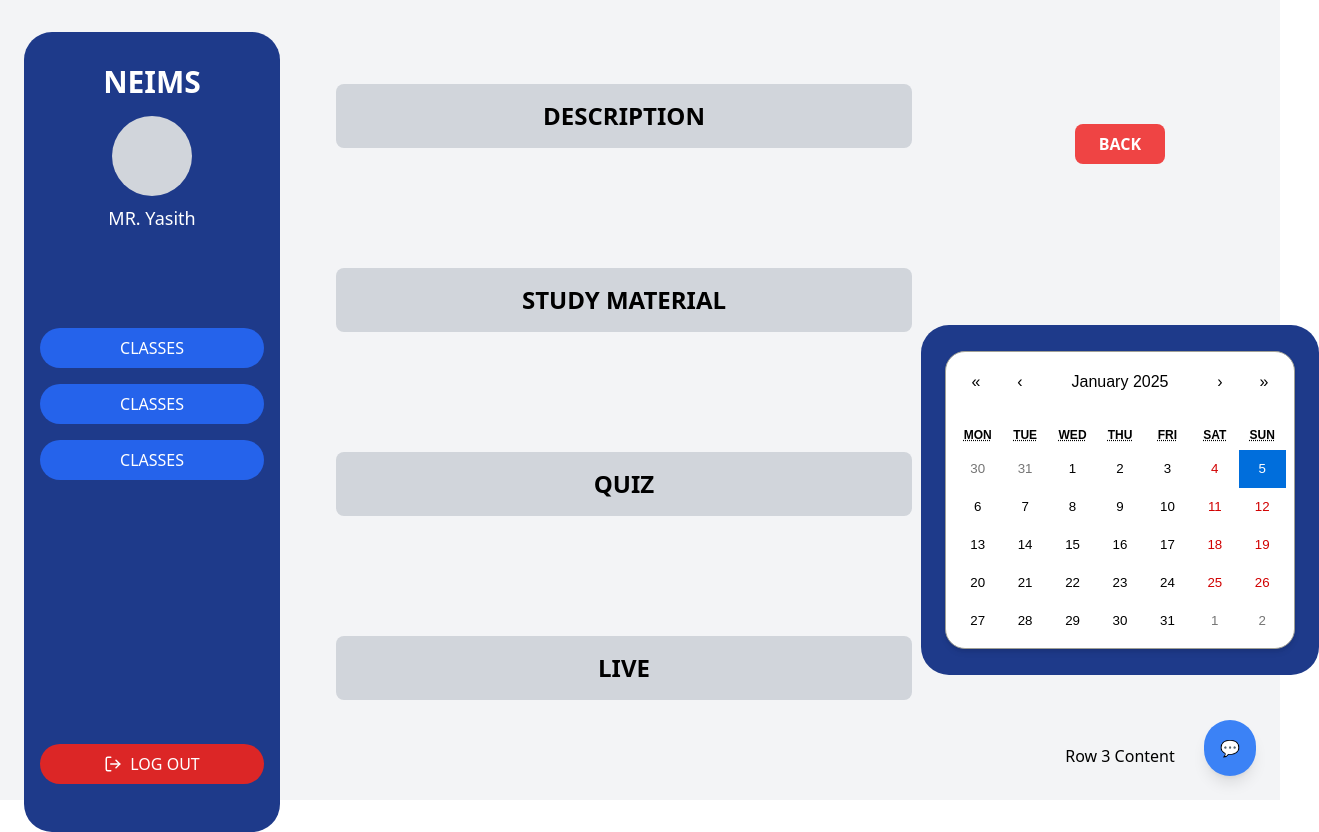
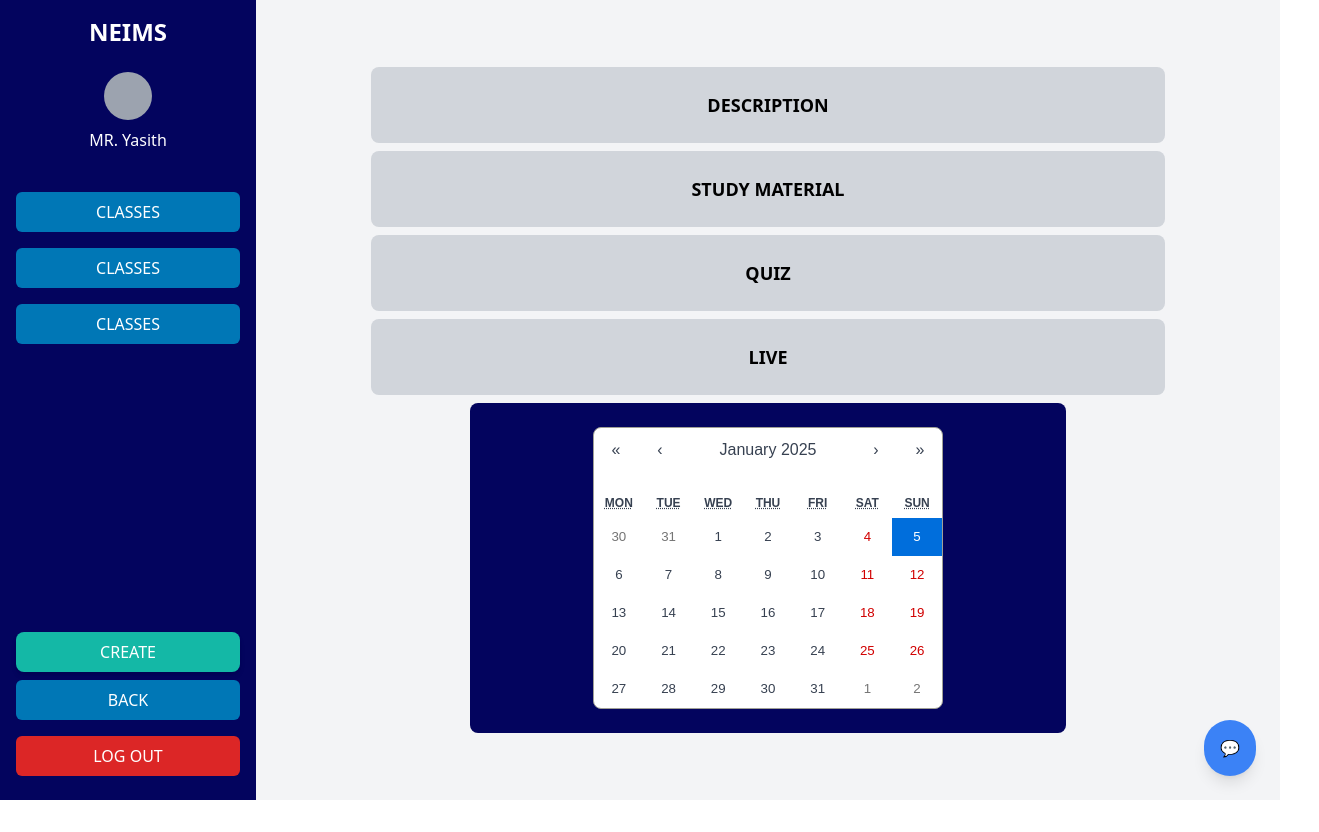
Before and after one commit to yasiith/Nethu_Education_Institute_Management_System, a Next.js app in the folder Nethu_Education_Institute_Management_System/: page /teachers/insideGrade_ in a window 1280 px wide. Shown: the whole page, 1319 px wide, since content can reach past the window. After the commit the page ends 800 px from the top, so only its background shows below. Built offline with nearby package versions, Linux system fonts and the light colour scheme.

Commit message:
updated class

```diff
--- a/Nethu_Education_Institute_Management_System/app/page.jsx
+++ b/Nethu_Education_Institute_Management_System/app/page.jsx
@@ -18,7 +18,7 @@ const Home = () => {
   return (
     <>
       <div>
-        <LandingPage />
+        < LandingPage/>
       </div>
     </>
   );
--- a/Nethu_Education_Institute_Management_System/app/teachers/insideGrade_/page.jsx
+++ b/Nethu_Education_Institute_Management_System/app/teachers/insideGrade_/page.jsx
@@ -1,61 +1,77 @@
 "use client";
 
-import TeacherNavLeft from "@components/Teacher/TeacherNavLeft";
-import InsideGradeFrom from "@components/Teacher/insideGrade";
-import Calendar from "@components/Teacher/Calander"; // Assuming Calendar is a functional component
-import { useRouter } from "next/navigation";
+import { useState } from "react";
+import Calendar from "react-calendar";
+import 'react-calendar/dist/Calendar.css';
 
-const Page = () => {
-  const router = useRouter();
+export default function InsideGradePage() {
+  const [date, setDate] = useState(new Date());
+  const [isNavOpen, setIsNavOpen] = useState(false); // State to toggle navbar
 
   return (
-    <div className="h-screen flex bg-gray-100">
-      {/* Left Column */}
-      <div className="w-1/4 pt-8 p-6">
-        <TeacherNavLeft />
-      </div>
-
-      {/* Middle Column */}
-      <div className="w-2/4  m-8 mr-12 flex flex-col justify-around bg-gray-100">
-        {/* Buttons */}
-        <button className="bg-gray-300 w-full text-2xl py-4 mb-4 rounded-lg font-bold">
-          DESCRIPTION
+    <div className="flex flex-col h-screen md:flex-row">
+      {/* Sidebar (Navigation) */}
+      <div
+        className={`${
+          isNavOpen ? "translate-x-0" : "-translate-x-full"
+        } fixed top-0 left-0 z-20 w-3/4 md:w-1/5 bg-[#03045E] text-white flex flex-col items-center p-4 transition-transform duration-300 h-screen md:static md:translate-x-0`}
+      >
+        <h1 className="mb-6 text-2xl font-bold">NEIMS</h1>
+        <div className="flex flex-col items-center mb-8">
+          <div className="w-12 h-12 mb-2 bg-gray-400 rounded-full"></div>
+          <p>MR. Yasith</p>
+        </div>
+        <button className="w-full py-2 my-2 bg-[#0077B6] rounded-md hover:bg-[#0096C7]">
+          CLASSES
         </button>
-        <button className="bg-gray-300 w-full text-2xl py-4 mb-4 rounded-lg font-bold">
-          STUDY MATERIAL
+        <button className="w-full py-2 my-2 bg-[#0077B6] rounded-md hover:bg-[#0096C7]">
+          CLASSES
         </button>
-        <button className="bg-gray-300 w-full text-2xl py-4 mb-4 rounded-lg font-bold">
-          QUIZ
+        <button className="w-full py-2 my-2 bg-[#0077B6] rounded-md hover:bg-[#0096C7]">
+          CLASSES
         </button>
-        <button className="bg-gray-300 w-full text-2xl py-4 mb-4 rounded-lg font-bold">
-          LIVE
+         <button className="w-full py-2 mt-auto bg-teal-500 rounded-lg shadow-md hover:bg-teal-600">
+          CREATE
+        </button>
+        <button className="w-full py-2 my-2 bg-[#0077B6] rounded-md hover:bg-[#0096C7]">
+          BACK
+        </button>
+        <button className="w-full py-2 my-2 bg-red-600 rounded-md hover:bg-red-700">
+          LOG OUT
         </button>
       </div>
 
-      {/* Right Column with 3 Rows */}
-      <div className="w-1/4 p-4 flex flex-col justify-between">
-        {/* Row 1: Back Button */}
-        <div className="h-1/3 flex items-center justify-center mb-4">
-          <button
-            className="bg-red-500 text-white px-6 py-2 rounded-lg font-semibold"
-            onClick={() => router.back()}
-          >
-            BACK
-          </button>
+      {/* Toggle Button for Navbar */}
+      <button
+        onClick={() => setIsNavOpen(!isNavOpen)}
+        className="md:hidden p-2 bg-[#03045E] text-white fixed top-4 left-4 z-30 rounded-full"
+      >
+        {isNavOpen ? "Close" : "Menu"}
+      </button>
+
+      {/* Main Content */}
+      <div className="flex flex-col items-center justify-center flex-1 p-4 space-y-2 text-center bg-gray-100">
+        <div className="w-4/5 py-6 text-lg font-semibold bg-gray-300 rounded-lg">
+          DESCRIPTION
+        </div>
+        <div className="w-4/5 py-6 text-lg font-semibold bg-gray-300 rounded-lg">
+          STUDY MATERIAL
+        </div>
+        <div className="w-4/5 py-6 text-lg font-semibold bg-gray-300 rounded-lg">
+          QUIZ
+        </div>
+        <div className="w-4/5 py-6 text-lg font-semibold bg-gray-300 rounded-lg">
+          LIVE
         </div>
 
-        {/* Row 2: Calendar Component */}
-        <div className="h-1/3 bg-white shadow-md p-4 rounded-lg mb-4 flex items-center justify-center">
-          <Calendar />
-        </div>
-
-        {/* Row 3: Empty or Customizable */}
-        <div className="h-1/3shadow-md p-4 rounded-lg flex items-center justify-center">
-          Row 3 Content
+        {/* Calendar (Centered in Blue Box) */}
+        <div className="flex justify-center items-center w-4/5 md:w-3/5 bg-[#03045E] text-gray-700 rounded-lg p-6 mt-6">
+          <Calendar onChange={setDate} value={date} className="rounded-lg" />
         </div>
       </div>
+
+      {/* Right Column (Smaller Size) */}
+
     </div>
   );
-};
-
-export default Page;
+}
--- a/Nethu_Education_Institute_Management_System/components/Teacher/Dashboard.jsx
+++ b/Nethu_Education_Institute_Management_System/components/Teacher/Dashboard.jsx
@@ -80,7 +80,7 @@ const TeacherDashboard = () => {
       </div>
       <div>
         <div className="flex items-center justify-center">
-          <div className="flex flex-col bg-gray-200 p-5 rounded-2xl">
+          <div className="flex flex-col p-5 bg-gray-200 rounded-2xl">
             <h2 className="text-4xl font-semibold">Created Classes</h2>
           </div>
         </div>
@@ -91,31 +91,31 @@ const TeacherDashboard = () => {
       ) : (
         <>
           <div className="flex flex-wrap justify-center gap-4 mt-5">
-            <div className="grid grid-cols-1 sm:grid-cols-2 md:grid-cols-3 lg:grid-cols-4 gap-4 mt-4">
+            <div className="grid grid-cols-1 gap-4 mt-4 sm:grid-cols-2 md:grid-cols-3 lg:grid-cols-4">
               {classes.length > 0 ? (
                 classes.map((classItem) => (
                   <div
                     key={classItem._id} // ensure _id or another unique identifier
                     onClick={() => handleClassClick(classItem._id)}
-                    className="cursor-pointer p-4 bg-teal-500 rounded-lg shadow-md  hover:bg-teal-600 transition duration-300 flex flex-col items-center"
+                    className="flex flex-col items-center p-4 transition duration-300 bg-teal-500 rounded-lg shadow-md cursor-pointer hover:bg-teal-600"
                   >
-                    <h2 className="text-xl font-bold text-white text-center">
+                    <h2 className="text-xl font-bold text-center text-white">
                       {classItem.grade}
                     </h2>
-                    <p className="text-lg text-white font-semibold mt-2 text-center">
+                    <p className="mt-2 text-lg font-semibold text-center text-white">
                       {classItem.description}
                     </p>
                   </div>
                 ))
               ) : (
-                <p className="text-gray-500 col-span-full text-center">
+                <p className="text-center text-gray-500 col-span-full">
                   No classes available.
                 </p>
               )}
             </div>
           </div>
 
-          <div className="mt-10 mb-10 w-full flex justify-center">
+          <div className="flex justify-center w-full mt-10 mb-10">
             <button
               className="w-[1000px] h-[100px] bg-[#dadada] text-[#616060] font-bold rounded-[30px] text-4xl hover:bg-gray-300 hover:text-black"
               onClick={toggleGradeCreateForm}
@@ -126,7 +126,7 @@ const TeacherDashboard = () => {
 
           {showGradeCreateForm && (
             <div
-              className="mt-5 w-full flex justify-center"
+              className="flex justify-center w-full mt-5"
               ref={createFormRef}
             >
               <CreateForm
```
Also changed, not shown: 1 other file (tests, documents, lock files or other folders).
